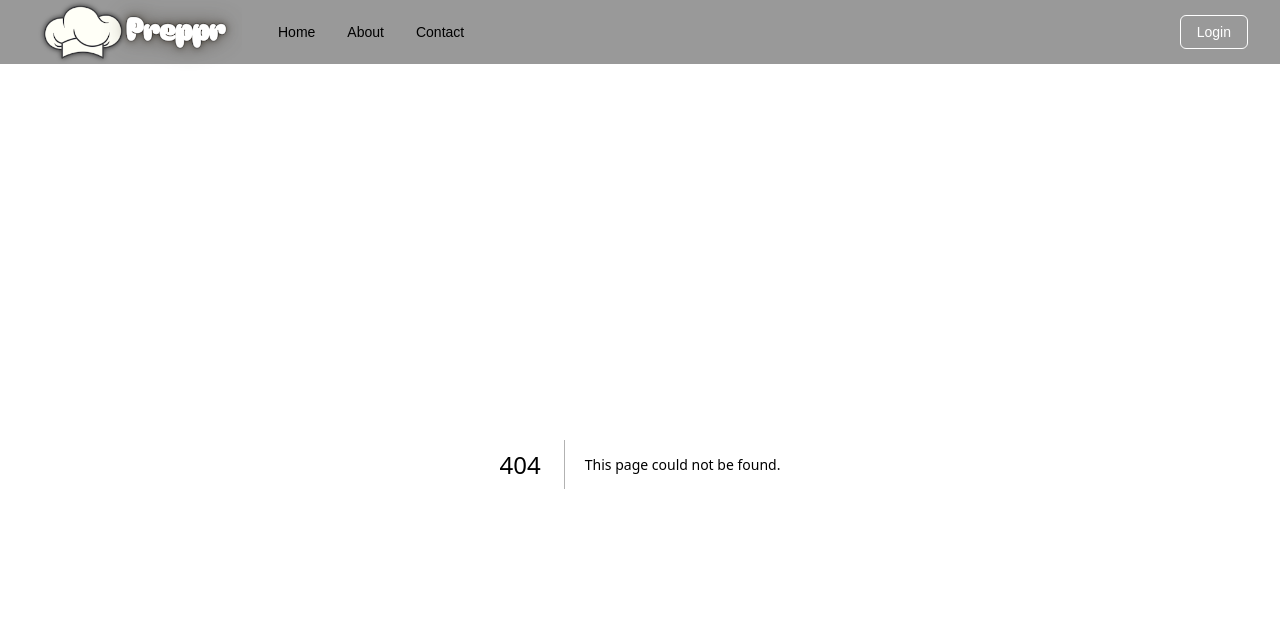
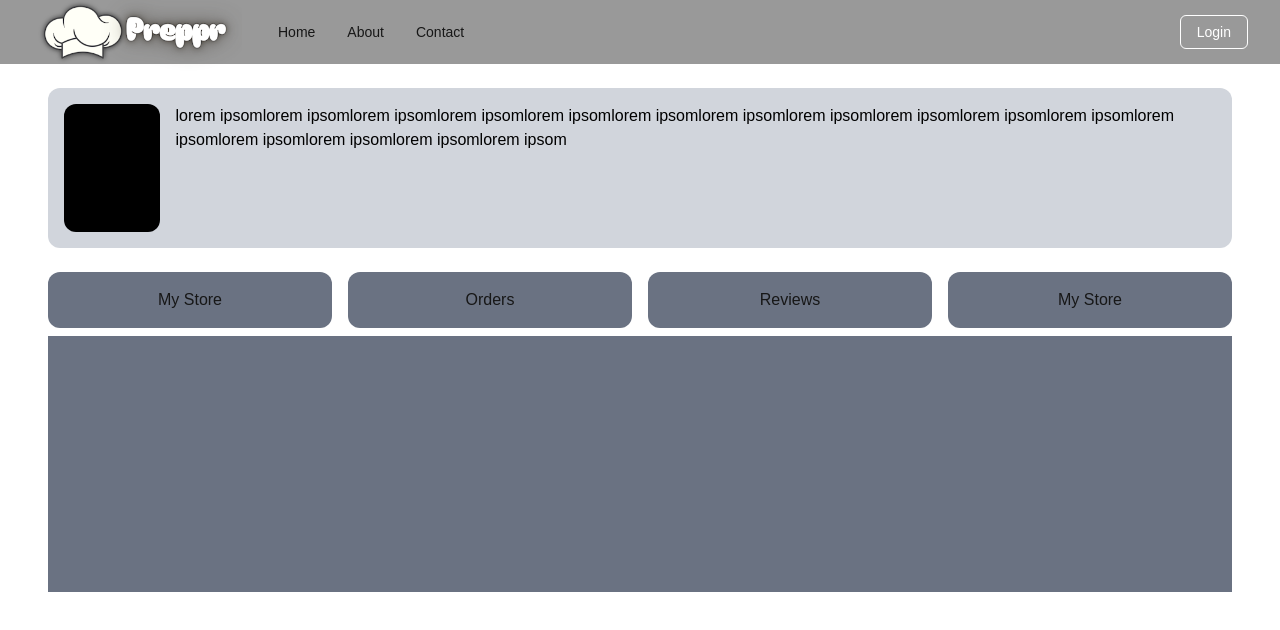
Before and after one commit to ScottyP1/preppr, a Next.js app in the folder frontend/: page /account in a window 1280 px wide. Before the commit this address had no page. Shown: the top 630 px of the page. Built offline with nearby package versions, Linux system fonts and the light colour scheme.

Commit message:
Add: Account page template

```diff
--- /dev/null
+++ b/frontend/src/app/account/page.js
@@ -0,0 +1,33 @@
+export default function Account() {
+  return (
+    <div className="mx-12 mt-6">
+      <div className="flex items-top gap-4 bg-gray-300 p-4 rounded-xl">
+        <div className="bg-black h-32 w-32 rounded-xl" />
+        <div className="">
+          <span className="text-black">
+            lorem ipsomlorem ipsomlorem ipsomlorem ipsomlorem ipsomlorem
+            ipsomlorem ipsomlorem ipsomlorem ipsomlorem ipsomlorem ipsomlorem
+            ipsomlorem ipsomlorem ipsomlorem ipsomlorem ipsom
+          </span>
+        </div>
+      </div>
+
+      {/* List out all links(Tabs) will dyanimcally adjust borders for selected tab so blends into tab */}
+      <div className="grid grid-cols-4 mt-6 gap-4">
+        <div className="bg-gray-500 p-4 rounded-xl text-center">
+          <h2>My Store</h2>
+        </div>
+        <div className="bg-gray-500 p-4 rounded-xl text-center">
+          <h2>Orders</h2>
+        </div>
+        <div className="bg-gray-500 p-4 rounded-xl text-center">
+          <h2>Reviews</h2>
+        </div>
+        <div className="bg-gray-500 p-4 rounded-xl text-center">
+          <h2>My Store</h2>
+        </div>
+      </div>
+      <div className="bg-gray-500 w-full h-64 mt-2" />
+    </div>
+  );
+}
```
